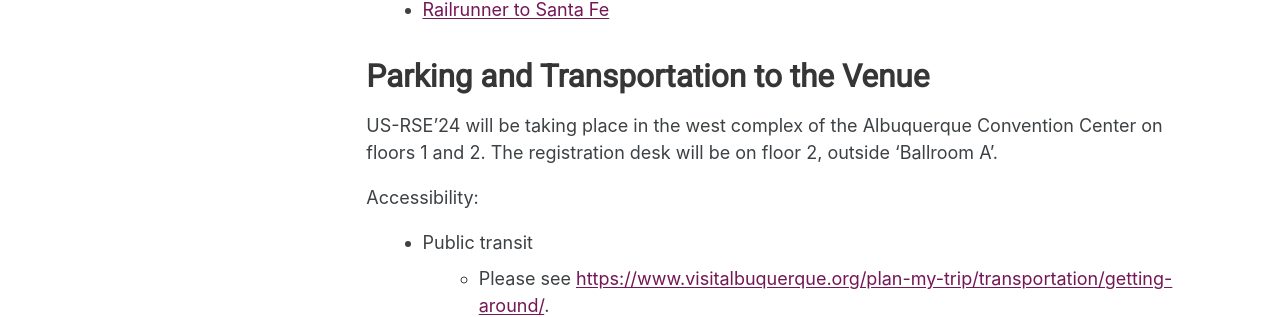
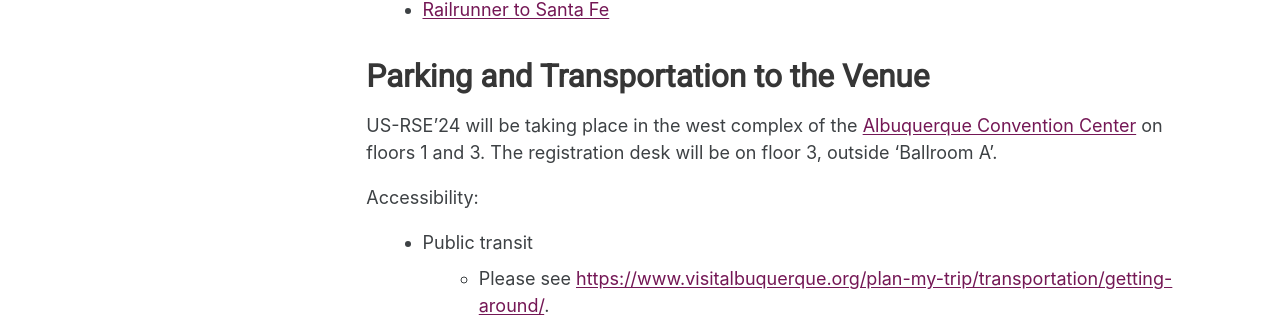
Before and after one commit to USRSE/usrse24, a Jekyll site: the page built from pages/attend/travel.md, in a window 1280 px wide and 900 px high, scrolled down 1969 px. Shown: the part 145-462 px from the top of the window. Built offline with Jekyll 4.4.1, drawn with Linux system fonts in a browser that asks for light colours; a style sheet for code colours, icons or effects is not loaded.

Commit message:
Change floors, add link to map

```diff
--- a/pages/attend/travel.md
+++ b/pages/attend/travel.md
@@ -71,7 +71,7 @@
 
 ## Parking and Transportation to the Venue
 
-US-RSE’24 will be taking place in the west complex of the Albuquerque Convention Center on floors 1 and 2. The registration desk will be on floor 2, outside ‘Ballroom A’.
+US-RSE’24 will be taking place in the west complex of the [Albuquerque Convention Center](https://www.visitalbuquerque.org/meetings/convention-center/specs/) on floors 1 and 3. The registration desk will be on floor 3, outside ‘Ballroom A’.
 
 Accessibility:
 
```
Also changed, not shown: other parts of pages/attend/travel.md (+1 -1 lines).
